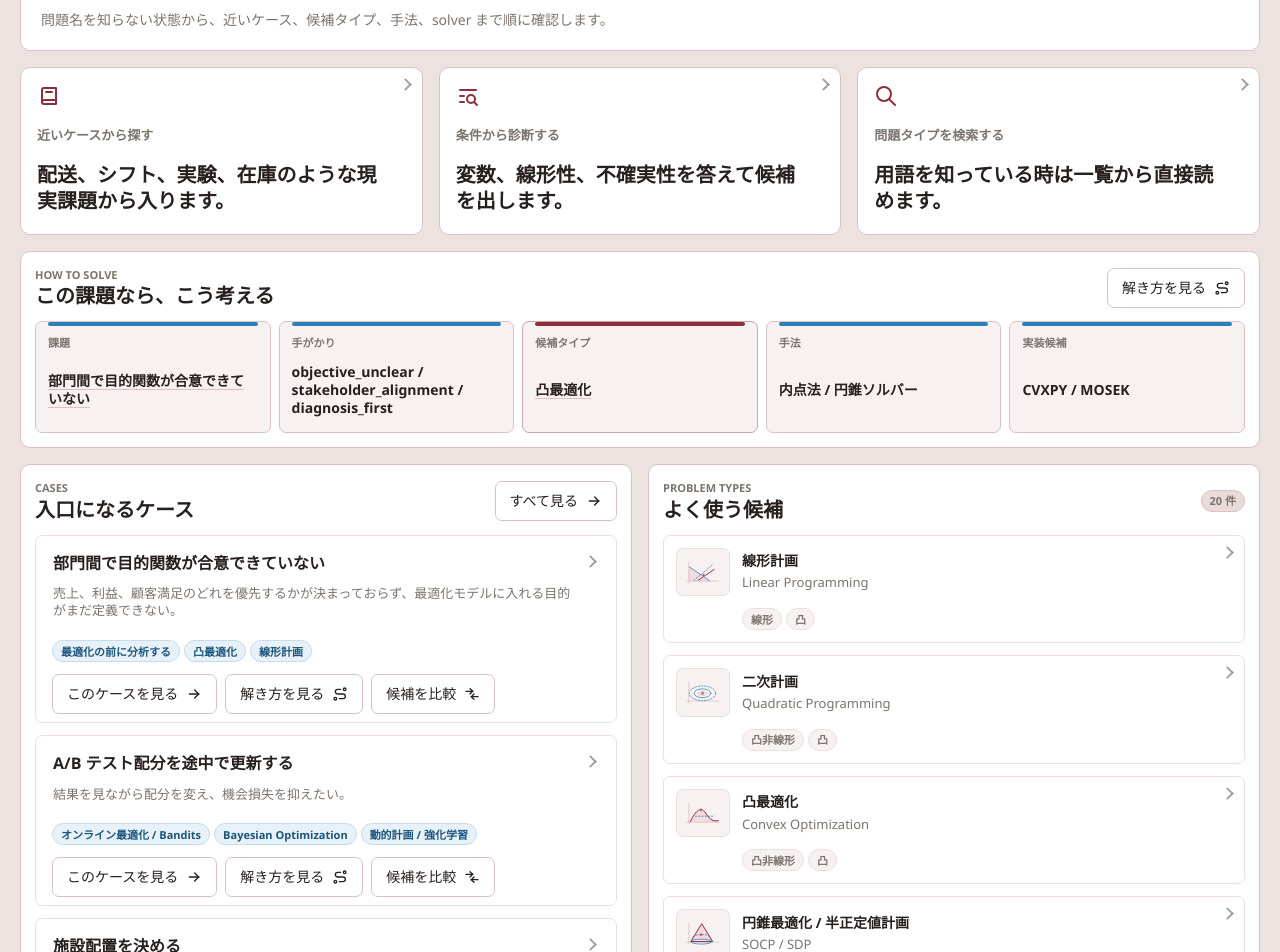
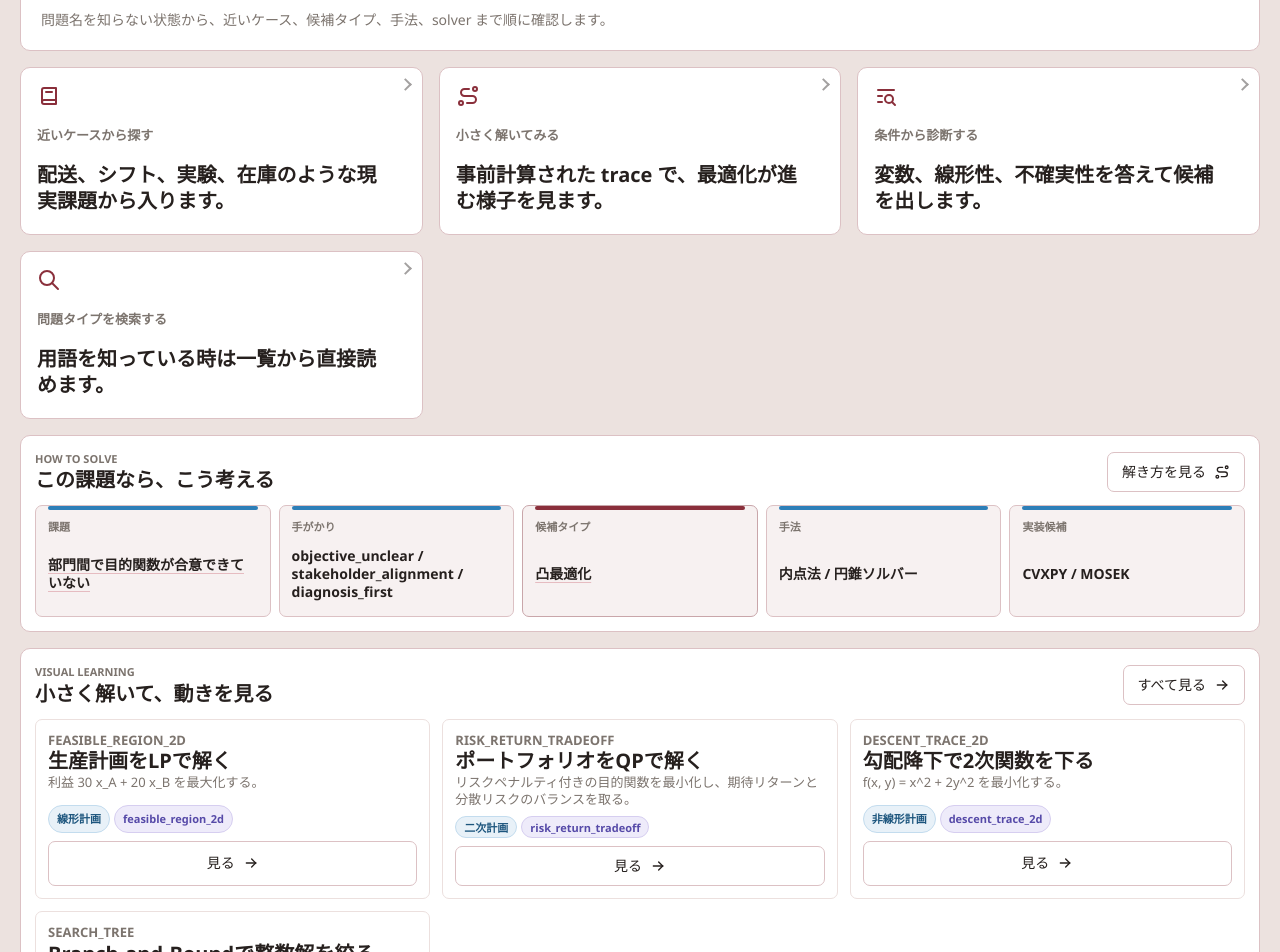
Before and after one commit to mryk814/optimization-map, a React (Vite) app: page / in a window 1280 px wide. Shown: the part 200-1152 px from the top of the page. Built offline with nearby package versions, Linux system fonts and the light colour scheme.

Commit message:
Link solve stories from home

```diff
--- a/src/views/HomeView.jsx
+++ b/src/views/HomeView.jsx
@@ -1,7 +1,7 @@
 import { useMemo } from "react";
 import { IconBook2, IconListSearch, IconRoute, IconSearch } from "@tabler/icons-react";
 
-import { data, filterProblems, getPathForCase, labelFor } from "../data/loadData.js";
+import { data, filterProblems, getPathForCase, labelFor, maps } from "../data/loadData.js";
 import { Badge, ButtonLink, CaseCard, PageHeader, ProblemCard, RoutePath } from "../components/ui.jsx";
 
 function sampleItems(items, count) {
@@ -17,6 +17,7 @@ export function HomeView() {
   const starterCases = useMemo(() => sampleItems(data.exampleCases, 3), []);
   const starterPath = getPathForCase(starterCases[0]?.id);
   const featuredProblems = filterProblems("", "all").slice(0, 4);
+  const featuredStories = data.solveStories.slice(0, 4);
 
   return (
     <div className="view-stack">
@@ -29,6 +30,11 @@ export function HomeView() {
           <IconBook2 aria-hidden="true" size={24} />
           <span>近いケースから探す</span>
           <strong>配送、シフト、実験、在庫のような現実課題から入ります。</strong>
+        </a>
+        <a className="entry-card" href="#/stories">
+          <IconRoute aria-hidden="true" size={24} />
+          <span>小さく解いてみる</span>
+          <strong>事前計算された trace で、最適化が進む様子を見ます。</strong>
         </a>
         <a className="entry-card" href="#/diagnosis">
           <IconListSearch aria-hidden="true" size={24} />
@@ -54,6 +60,35 @@ export function HomeView() {
           <RoutePath example={starterPath.example} problem={starterPath.primary} />
         </section>
       )}
+
+      <section className="panel" aria-labelledby="home-story-heading">
+        <div className="section-heading">
+          <div>
+            <p className="eyebrow">Visual Learning</p>
+            <h2 id="home-story-heading">小さく解いて、動きを見る</h2>
+          </div>
+          <ButtonLink href="#/stories">すべて見る</ButtonLink>
+        </div>
+        <div className="story-grid">
+          {featuredStories.map((story) => {
+            const trace = maps.traces[story.visual_trace_id];
+            return (
+              <article className="story-card" key={story.id}>
+                <div>
+                  <p className="eyebrow">{trace?.trace_type ?? "trace"}</p>
+                  <h2>{story.title}</h2>
+                  <p>{story.objective}</p>
+                </div>
+                <div className="chip-list">
+                  <Badge tone="active">{labelFor(story.primary_problem_class)}</Badge>
+                  {trace && <Badge tone="review">{trace.trace_type}</Badge>}
+                </div>
+                <ButtonLink href={`#/stories/${story.id}`}>見る</ButtonLink>
+              </article>
+            );
+          })}
+        </div>
+      </section>
 
       <section className="split-section">
         <div className="panel">
```
